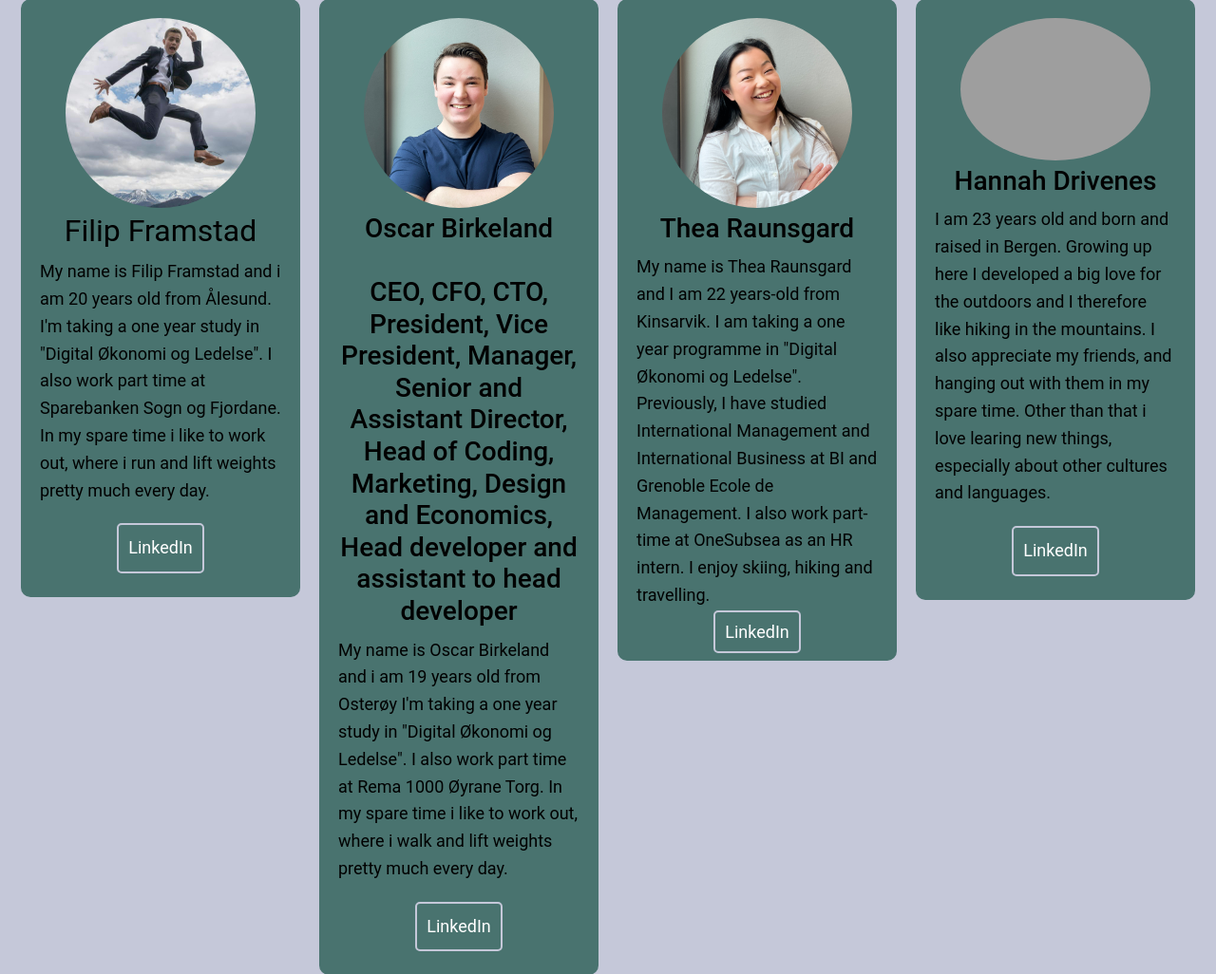
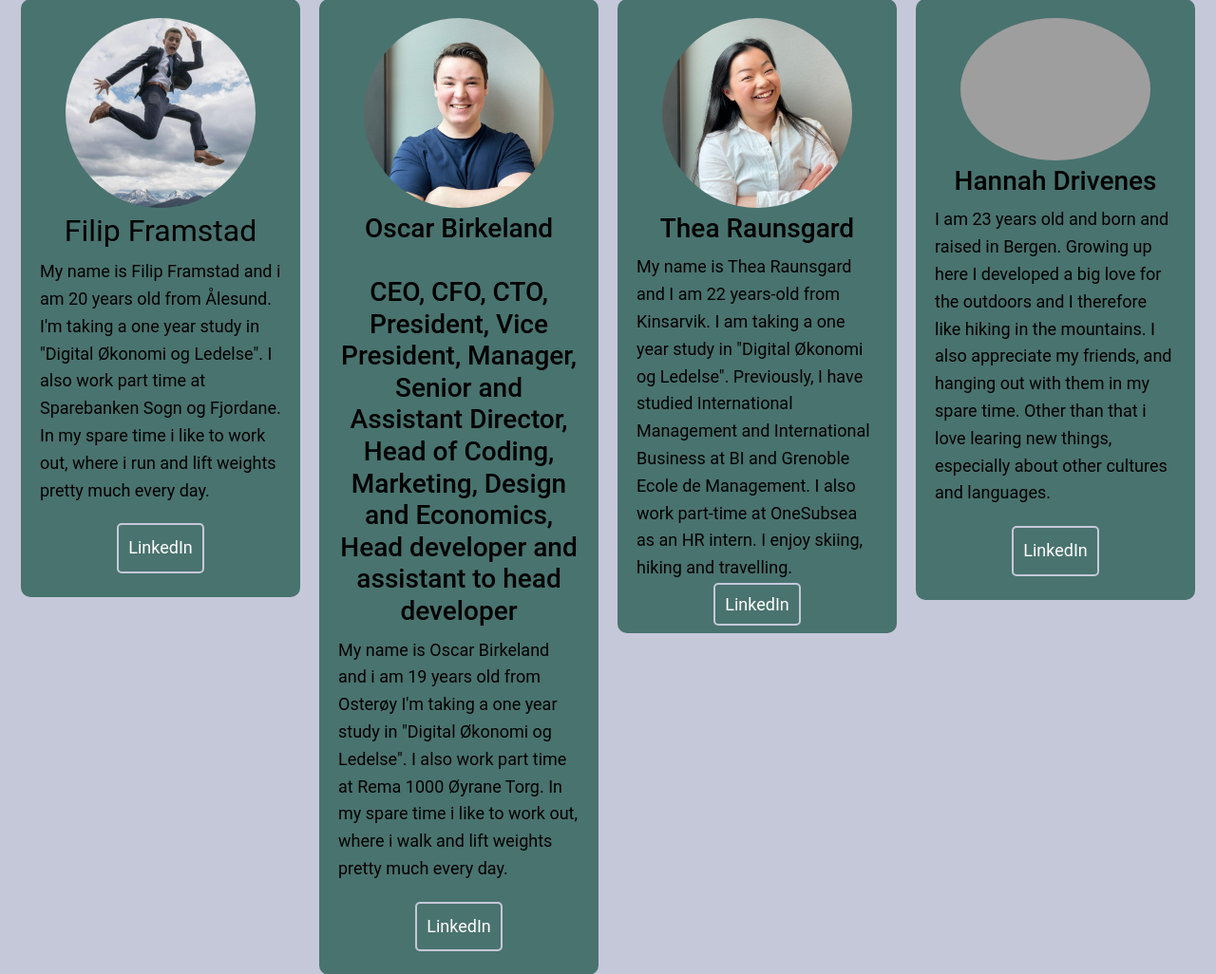
Before and after one commit to filipframstad/Carbon-App-2024---Group-2---Test, a Flask app: page / in a window 1280 px wide. Shown: the part 588-1614 px from the top of the page at 95% size. Run offline with Flask 3, Linux system fonts and the light colour scheme; some libraries are stand-ins or nearby versions; grey boxes are pictures that could not be loaded.

Commit message:
Update home.html

```diff
--- a/capp/templates/home.html
+++ b/capp/templates/home.html
@@ -87,7 +87,7 @@
           <img src="{{url_for('static',filename='pictures/Thea1.jpg')}}" alt="" style="border-radius: 50%; width:200px; margin: 5px 5px;">
           <h3>Thea Raunsgard</h3>
           <p>  My name is Thea Raunsgard and I am 22 years-old from Kinsarvik. I am taking a one year
-            programme in "Digital Økonomi og Ledelse". Previously, I have studied International Management and International
+            study in "Digital Økonomi og Ledelse". Previously, I have studied International Management and International
               Business at BI and Grenoble Ecole de Management. I also work part-time at
             OneSubsea as an HR intern. I enjoy skiing, hiking and travelling.
           </p>
```
